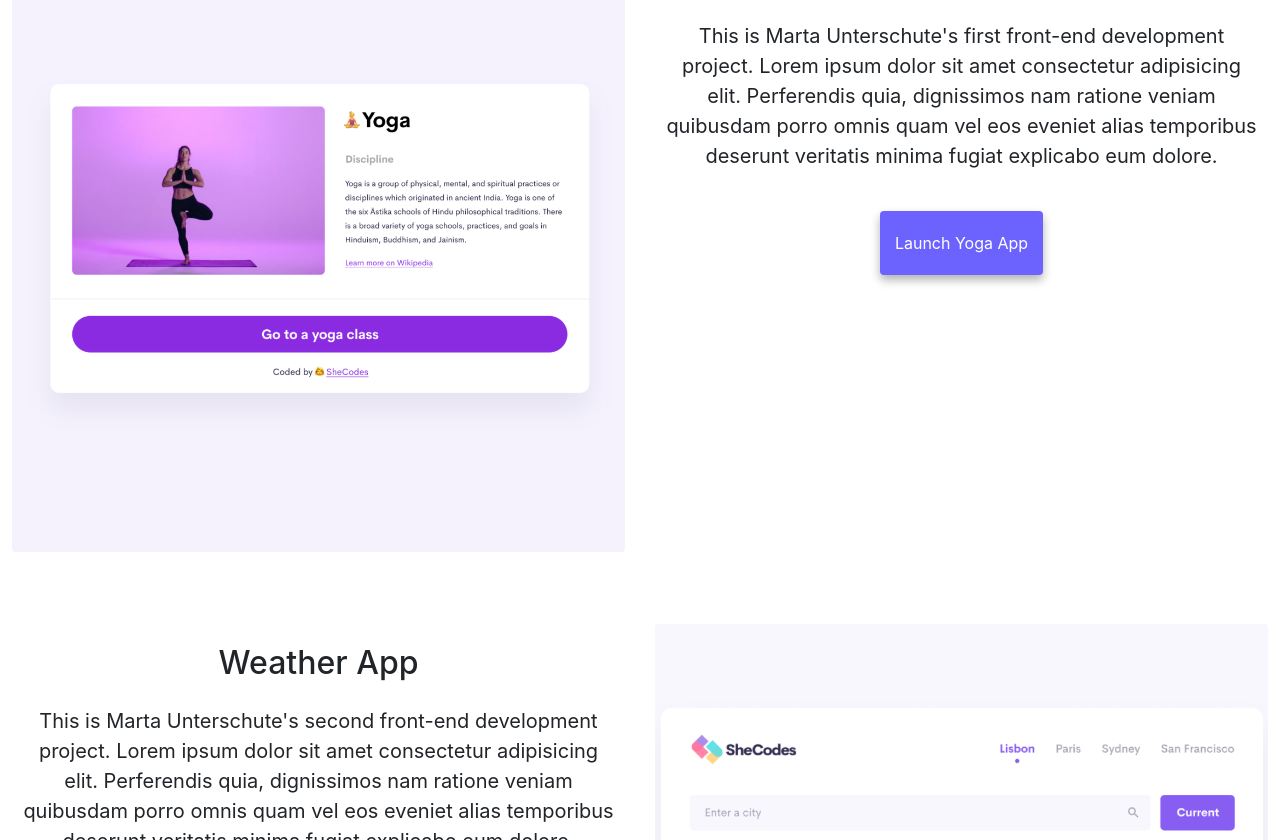
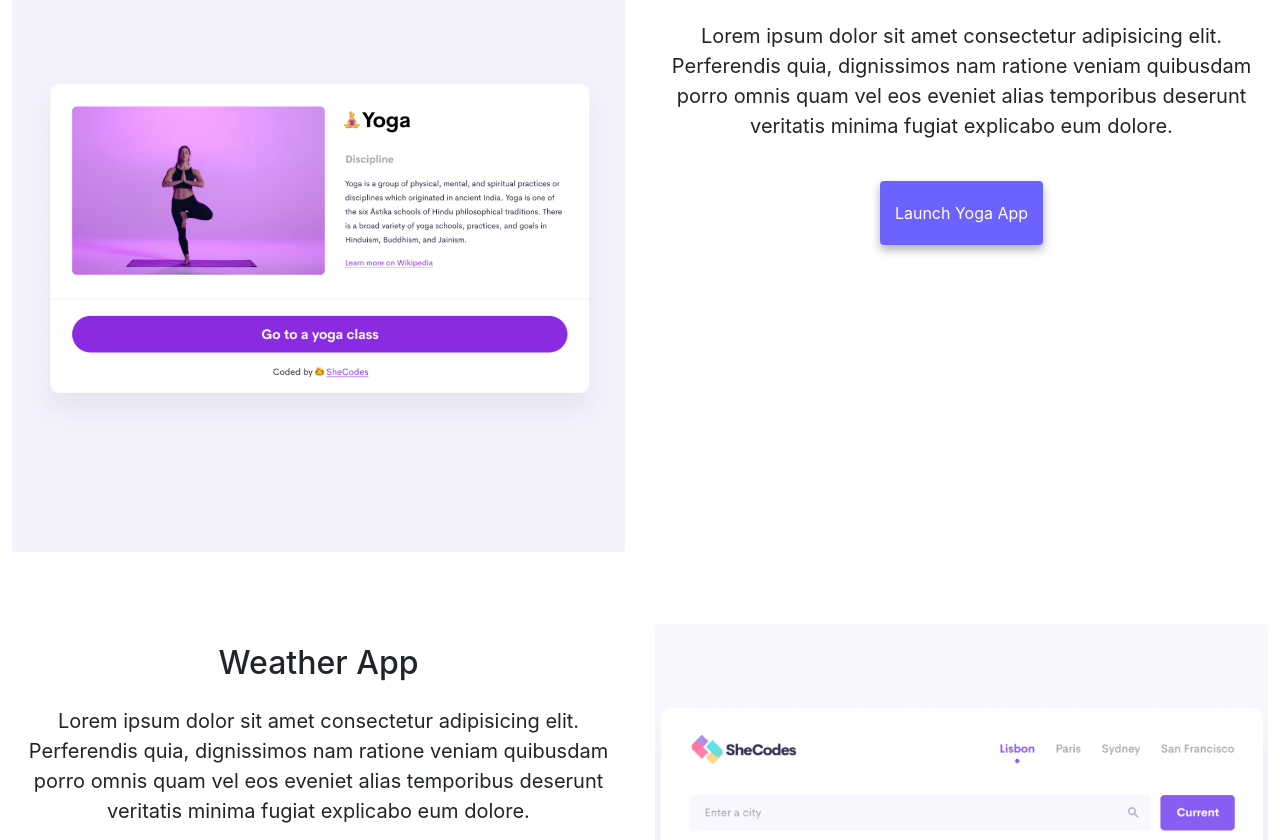
Before and after one commit to mschute/front-end-developer-portfolio, a plain HTML site: page index.html in a window 1280 px wide. Shown: the part 512-1352 px from the top of the page. Drawn offline with nearby package versions, Linux system fonts and the light colour scheme.

Commit message:
SEO update

```diff
--- a/index.html
+++ b/index.html
@@ -69,7 +69,6 @@
         <div class="col-md-6">
           <h2 class="mb-4">Yoga App</h2>
           <p>
-            This is Marta Unterschute's first front-end development project.
             Lorem ipsum dolor sit amet consectetur adipisicing elit. Perferendis
             quia, dignissimos nam ratione veniam quibusdam porro omnis quam vel
             eos eveniet alias temporibus deserunt veritatis minima fugiat
@@ -90,7 +89,6 @@
         <div class="col-md-6 box-one">
           <h2 class="mb-4">Weather App</h2>
           <p>
-            This is Marta Unterschute's second front-end development project.
             Lorem ipsum dolor sit amet consectetur adipisicing elit. Perferendis
             quia, dignissimos nam ratione veniam quibusdam porro omnis quam vel
             eos eveniet alias temporibus deserunt veritatis minima fugiat
@@ -125,7 +123,6 @@
         <div class="col-md-6">
           <h2 class="mb-4">Yogurt App</h2>
           <p>
-            This is Marta Unterschute's third front-end development project.
             Lorem ipsum dolor sit amet consectetur adipisicing elit. Perferendis
             quia, dignissimos nam ratione veniam quibusdam porro omnis quam vel
             eos eveniet alias temporibus deserunt veritatis minima fugiat
```
